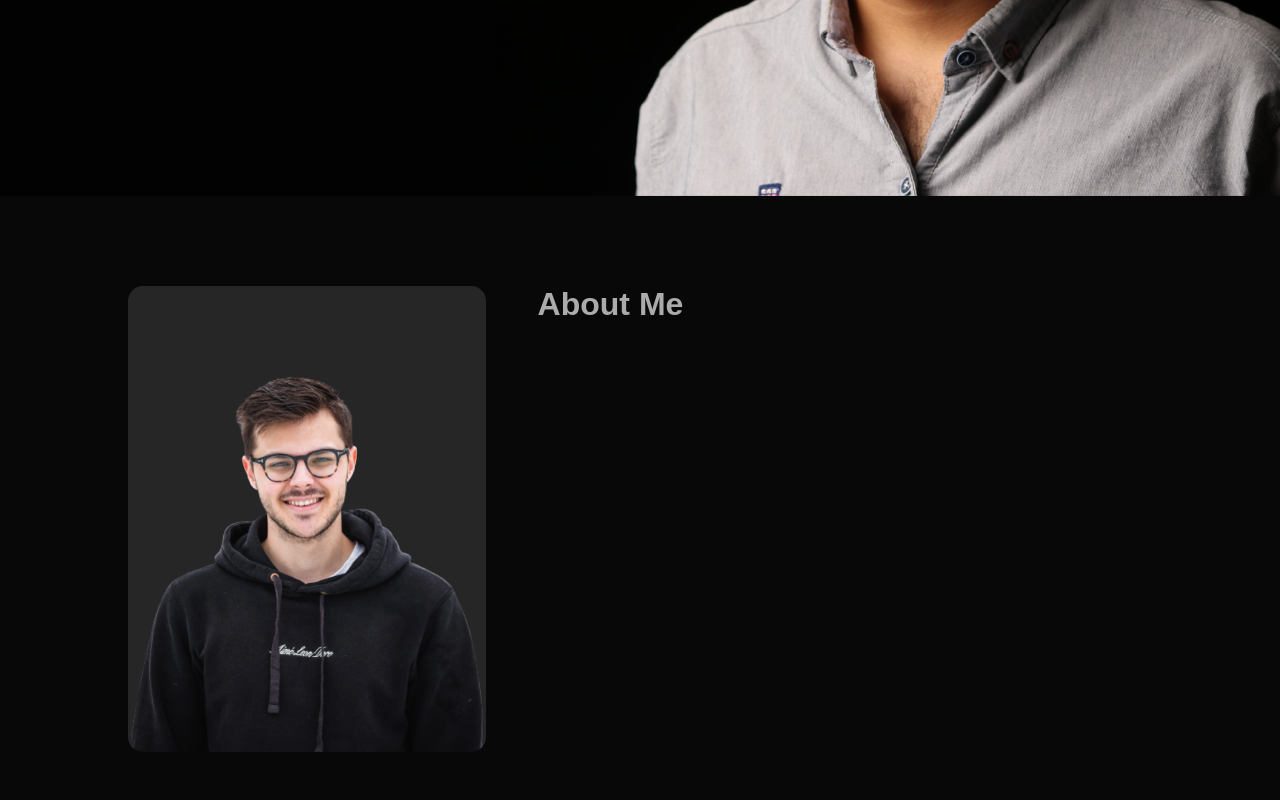
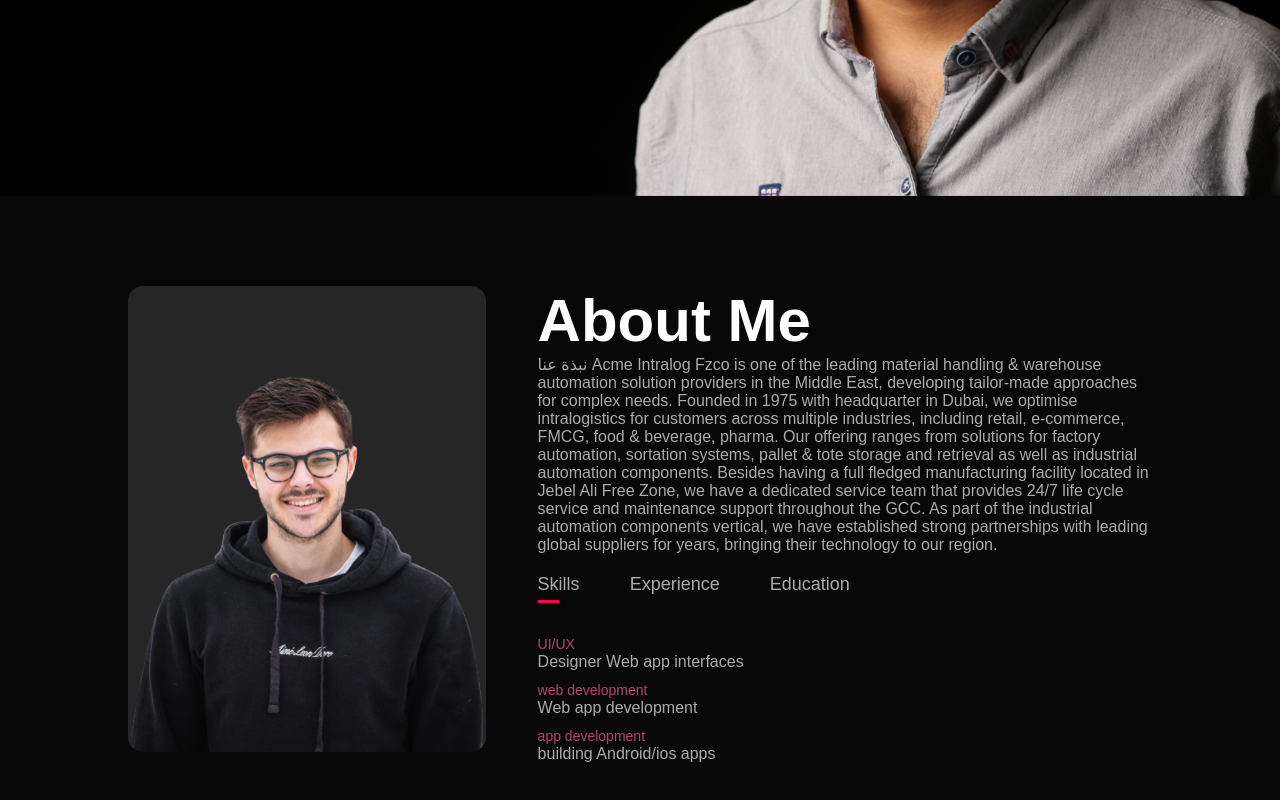
Before and after one commit to shaazibrahim1/afras, a plain HTML site: page index.html in a window 1280 px wide. Shown: the part 604-1404 px from the top of the page. Drawn offline with Linux system fonts and the light colour scheme.

Commit message:
about updated

```diff
--- a/index.html
+++ b/index.html
@@ -38,11 +38,63 @@
                     <img src="images/user.png">
                 </div>
                 <div class="about-col-2">
-                    <h1>About Me</h1>
+                    <h1 class="sub-title">About Me</h1>
+                    <p>نبذة عنا
+                        Acme Intralog Fzco is one of the leading material handling & warehouse automation solution providers in the Middle East, developing tailor-made approaches for complex needs.
+
+                        Founded in 1975 with headquarter in Dubai, we optimise intralogistics for customers across multiple industries, including retail, e-commerce, FMCG, food & beverage, pharma.
+
+                        Our offering ranges from solutions for factory automation, sortation systems, pallet & tote storage and retrieval as well as industrial automation components.
+                        Besides having a full fledged manufacturing facility located in Jebel Ali Free Zone, we have a dedicated service team that provides 24/7 life cycle service and maintenance support throughout the GCC.
+
+                        As part of the industrial automation components vertical, we have established strong partnerships with leading global suppliers for years, bringing their technology to our region.
+                         </p>
+
+                         <div class="tab-titles">
+                             <p class="tab-links active-link" onclick="opentab('skills')">Skills</p>
+                             <p class="tab-links" onclick="opentab('experience')" >Experience</p>
+                             <p class="tab-links" onclick="opentab('education')">Education</p>
+                         </div>
+                         <div class="tab-contents active-tab" id="skills">
+                             <ul>
+                                 <li><span>UI/UX</span><br>Designer Web app interfaces</li>
+                                 <li><span>web development</span><br> Web app development</li>
+                                 <li><span>app development</span><br>building Android/ios apps</li>
+                             </ul>
+                         </div>
+                         <div class="tab-contents" id="experience">
+                            <ul>
+                                <li><span>2021 - current</span><br>Designer houses</li>
+                                <li><span>web development</span><br>one year</li>
+                                <li><span>acme company</span><br>lumion</li>
+                            </ul>
+                        </div>
+                        <div class="tab-contents" id="education">
+                            <ul>
+                                <li><span>UI/UX</span><br>engineer</li>
+                                <li><span>coimbatore</span><br> tamilnadu</li>
+                                <li><span>mechatronics</span><br>mechatronics</li>
+                            </ul>
+                        </div>
                 </div>
             </div>
         </div>
     </div>
+    <script>
 
+        var tablinks = document.getElementsByClassName("tab-links");
+        var tabcontents = document.getElementsByClassName("tab-contents");
+        function opentab(tabname){
+            for(tablink of tablinks){
+                tablink.classList.remove("active-link");
+            }
+            for(tabcontent of tabcontents){
+                tabcontent.classList.remove("active-tab");
+            }
+            event.currentTarget.classList.add("active-link");
+            document.getElementById(tabname).classList.add("active-tab");
+        }
+
+    </script>
 </body>
 </html>
--- a/style.css
+++ b/style.css
@@ -86,3 +86,46 @@ nav ul li a:hover::after{
 .about-col-2{
     flex-basis: 60%;
 }
+.sub-title{
+    font-size: 60px;
+    font-weight: 600;
+    color: #fff;
+}
+.tab-titles{
+    display: flex;
+    margin: 20px 0 40px;
+}
+.tab-links{
+    margin-right: 50px;
+    font-size: 18px;
+    font-weight: 500;
+    cursor: pointer;
+    position: relative;
+}
+.tab-links::after{
+    content: '';
+    width: 0;
+    height: 3px;
+    background: #ff004f;
+    position: absolute;
+    left: 0;
+    bottom: -8px;
+    transition: 0.5s;
+}
+.tab-links.active-link::after{
+    width: 50%;
+}
+.tab-contents ul li{
+    list-style: none;
+    margin: 10px 0;
+}
+.tab-contents ul li span{
+    color: #b54769;
+    font-size: 14px;
+}
+.tab-contents{
+    display: none;
+}
+.tab-contents.active-tab{
+    display: block;
+}
```
